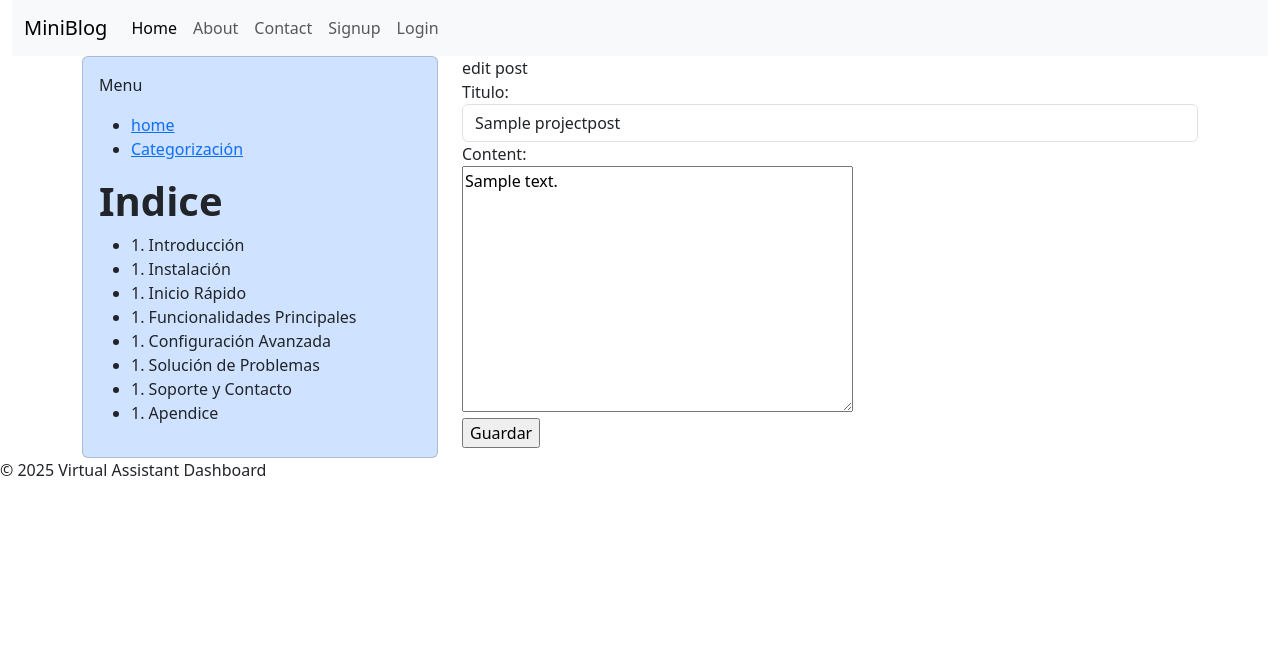
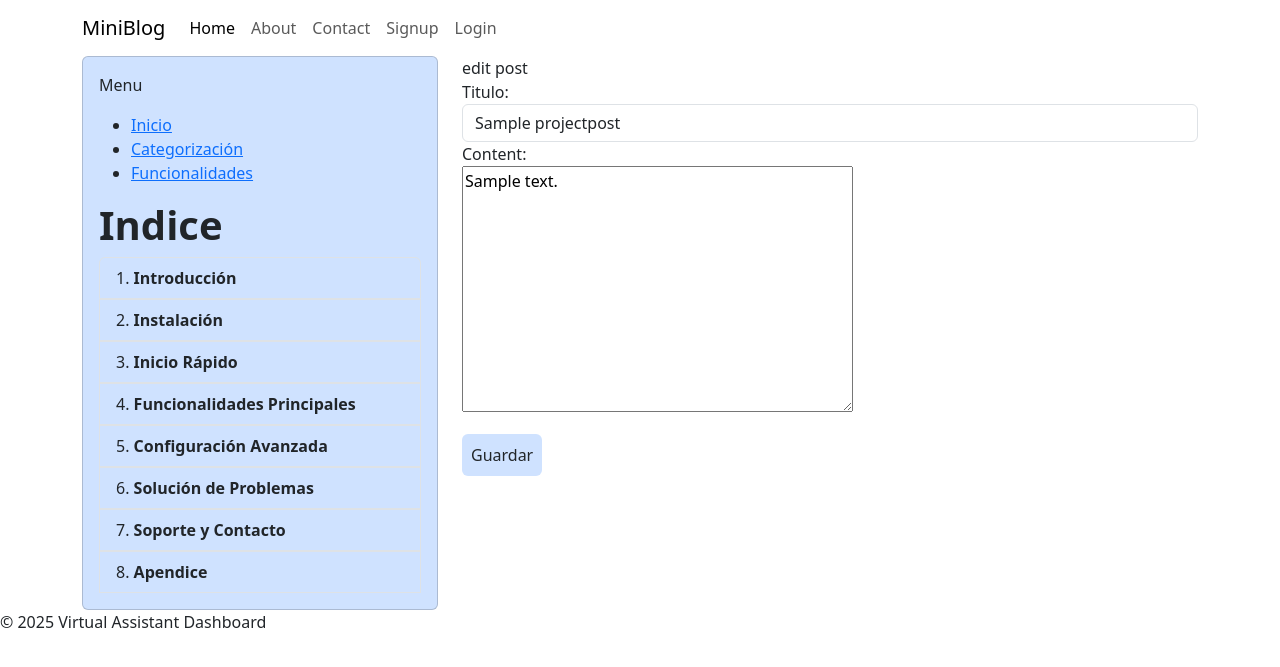
Before and after one commit to JohnAlexGuerrero/projectUniCesmag, a Django app: page /project/post/1/edit/ in a window 1280 px wide. Shown: the top 667 px of the page. Run offline with Django 5.2, Linux system fonts and the light colour scheme; tables that the repository leaves empty hold one stand-in row (values such as "Sample post"); some libraries are stand-ins or nearby versions.

Commit message:
modificacion templates/includes

```diff
--- a/templates/includes/form.html
+++ b/templates/includes/form.html
@@ -3,10 +3,16 @@
     {% csrf_token %}
     {{ form.media }}
     {% for field in form %}
+
+    {% if field.label == 'User' %}
+        <input value="{{request.user.id}}" name="user" style="display:none;">
+    {% else %}
     <div class="form-group">
         <div><label for="{{ field.id_for_label }}" class="text-dark">{{ field.label }}: </label></div>
         {{ field }}
     </div>
+    {% endif %}
+
     {% endfor %}
-    <input type="submit" value="Guardar">
+    <input type="submit" value="Guardar" class="btn bg-primary-subtle p-2 mt-3">
 </form>
--- a/templates/includes/menu.html
+++ b/templates/includes/menu.html
@@ -2,9 +2,12 @@
 
 <ul>
     <li>
-        <a href="{% url "detail" pk=pk %}">home</a>
+        <a href="{% url "detail" pk=pk %}">Inicio</a>
     </li>
     <li>
         <a href="{% url "categorization" pk=pk %}">Categorización</a>
     </li>
+    <li>
+        <a href="{% url "categorization" pk=pk %}">Funcionalidades</a>
+    </li>
 </ul>
--- a/templates/includes/navbar.html
+++ b/templates/includes/navbar.html
@@ -1,9 +1,11 @@
-<nav class="navbar navbar-expand-lg bg-body-tertiary">
-    <div class="container-fluid">
+<nav class="navbar navbar-expand-lg bg-white">
+    <div class="container">
+        <div class="d-flex justify-content-center">
             <a class="navbar-brand" href="#">MiniBlog</a>
             <button class="navbar-toggler" type="button" data-bs-toggle="collapse" data-bs-target="#navbarNav" aria-controls="navbarNav" aria-expanded="false" aria-label="Toggle navigation">
                 <span class="navbar-toggler-icon"></span>
             </button>
+
             <div class="collapse navbar-collapse" id="navbarNav">
                 <ul class="navbar-nav">
                     <li class="nav-item">
@@ -20,24 +22,21 @@
 
                 {% if request.user.is_authenticated %}
                     <li class="nav-item">
-                      <a class="nav-link" href="">Dashboard</a>
-                      {% comment %} {% url 'dashboard' %} {% endcomment %}
+                        <a class="nav-link" href="{% url 'dashboard' %}">Dashboard</a>
                     </li>
                     <li class="nav-item">
-                      <a class="nav-link" href="">Logout</a>
-                      {% comment %} {% url 'logout' %} {% endcomment %}
+                        <a class="nav-link" href="{% url 'logout' %}">Logout</a>
                     </li>
                 {% else %}
                     <li class="nav-item">
-                    <a class="nav-link" href="#">Signup</a>
-                    {% comment %} {% url 'signup' %} {% endcomment %}
+                        <a class="nav-link" href="{% url 'signup' %}">Signup</a>
                     </li>
                     <li class="nav-item">
-                    <a class="nav-link" href="">Login</a>
-                    {% comment %} {% url 'login' %} {% endcomment %}
+                        <a class="nav-link" href="{% url 'login' %}">Login</a>
                     </li>
                 {% endif %}
                 </ul>
             </div>
         </div>
+    </div>
 </nav>
--- a/templates/includes/sidebar.html
+++ b/templates/includes/sidebar.html
@@ -1,8 +1,8 @@
 <h1><strong>Indice</strong></h1>
 
-<ul>
+<ol class="list-group list-group-numbered">
     {% for module in modules %}
-        <li>1. {{ module }}</li>
+        <li class="list-group-item bg-primary-subtle"><strong>{{ module }}</strong></li>
 
         {% for obj in objects %}
             <ul>
@@ -15,4 +15,4 @@
         {% endfor %}
     {% endfor %}
 
-</ul>
+</ol>
```
Lines whose indentation alone changed are shown as unchanged.
